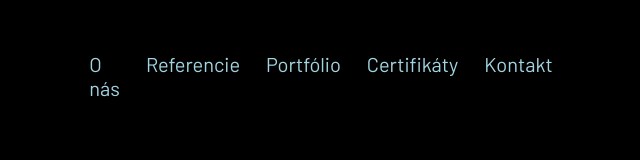
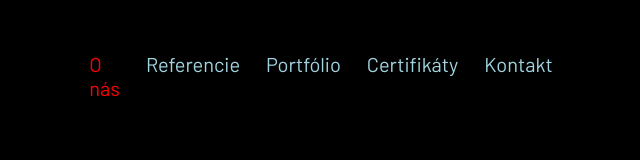
Before and after one commit to fil1pko/Nevia, a Vue app: page / in a window 1280 px wide. Shown: the top 160 px of the page, without its empty margins (319-959 px from the left). Built offline with nearby package versions, Linux system fonts and the light colour scheme.

Commit message:
active not work

```diff
--- a/src/assets/style/colors.scss
+++ b/src/assets/style/colors.scss
@@ -9,3 +9,4 @@ $lighter: #231f20;
 $inputBlack:  rgba(0, 0, 0, 0.8);
 $overlay: linear-gradient(180deg, #000 0%, rgba(0, 0, 0, 0.9) 100%);
 $overlayHover: linear-gradient(180deg, #000 2.89%, rgba(29, 22, 22, 0.00) 47.17%);
+$referencesGradient: linear-gradient(0deg, #000 10%, #77CACA 430%);
--- a/src/assets/style/header.scss
+++ b/src/assets/style/header.scss
@@ -5,3 +5,6 @@ header{
     justify-content: center;
     z-index: 1000;
 }
+.active{
+    color: red;
+}
--- a/src/components/navbar.vue
+++ b/src/components/navbar.vue
@@ -3,6 +3,58 @@
     export default{
         components:{
             dropdown
+        },
+        data(){
+            return{
+                activeSection: 'about',
+                // isClassAdded: false,
+                offset: 600
+            };
+        },
+        methods: {
+            scrollToSection(sectionId) {
+                const element = document.getElementById(sectionId);
+                if(element) {
+                    element.scrollIntoView( {behavior: 'smooth'});
+                }
+            },
+            handleScroll() {
+                const sections = [ 'about', 'references', 'portfolio', 'certificates', 'contact' ];
+                const offset = this.offset;
+
+                for (const sectionId of sections) {
+                    const target = document.getElementById(sectionId);
+                    if (target) {
+                    const rect = target.getBoundingClientRect();
+                    if (rect.top <= offset && rect.bottom >= offset) {
+                        this.activeSection = sectionId;
+                        break;
+                        }
+                    }
+                }
+            }
+        },
+        watch: {
+            '$vuetify.breakpoint.width'(newWidth) {
+                if (newWidth < 660) {
+                    this.offset = 300;
+                } else {
+                    this.offset = 600;
+                }
+            },
+            '$data.offset'(newOffset) {
+                if (window.innerWidth < 660) {
+                    this.offset = 90;
+                } else {
+                    this.offset = newOffset;
+                }
+            }
+        },
+        mounted() {
+            window.addEventListener('scroll', this.handleScroll);
+        },
+        beforeDestroy() {
+            window.removeEventListener('scroll', this.handleScroll);
         },
     };
 </script>
@@ -15,11 +67,11 @@
 
         <!-- site navigation -->
         <ul>
-            <li><a href="#about">O nás</a></li>
-            <li><a href="#references">Referencie</a></li>
-            <li><a href="#portfolio">Portfólio</a></li>
-            <li><a href="#certificates">Certifikáty</a></li>
-            <li><a href="#contact">Kontakt</a></li>
+            <li><a @click="scrollToSection('about')" :class="{ 'navLink active': activeSection === 'about' }" href="#about">O nás</a></li>
+            <li><a @click="scrollToSection('references')" :class="{ 'navLink active': activeSection === 'references'}" href="#references">Referencie</a></li>
+            <li><a @click="scrollToSection('portfolio')" :class="{ 'navLink active': activeSection === 'portfolio'}" href="#portfolio">Portfólio</a></li>
+            <li><a @click="scrollToSection('certificates')" :class="{ 'navLink active': activeSection === 'certificates'}" href="#certificates">Certifikáty</a></li>
+            <li><a @click="scrollToSection('contact')" :class="{ 'navLink active': activeSection === 'contact'}" href="#contact">Kontakt</a></li>
         </ul>
 
         <!-- switching language dropdown -->
--- a/src/components/sections/references.vue
+++ b/src/components/sections/references.vue
@@ -19,5 +19,7 @@
 
     #references{
         max-width: 100vw;
+        min-height: 100vh;
+        background: $referencesGradient;
     }
 </style>
--- a/src/components/swiperr.vue
+++ b/src/components/swiperr.vue
@@ -25,7 +25,7 @@
 </script>
 
 <template>
-  <swiper-container
+  <swiper-container class="my-swiper"
     :slides-per-view="1.5"
     :pagination="false"
     :centered-slides="true"
@@ -135,44 +135,61 @@
   @import '../assets/style/colors.scss';
 
   // min-height: 100vh;
-  .swiper-container{
-    .swiper-slide{
-    display: flex;
-    justify-content: center;
-    align-items: center;
-    // .swiper-wraper{
-    //   p{
-    //     @include text-regular;
-    //   }
-    // }
-  }
+  .my-swiper{
+    position: relative;
+    top: 90px;
+    height: 80vh;
   }
 
   .swiper-slide-next,
   .swiper-slide-prev{
-    background-color: red;
       h1{
         @include topics;
+        position: relative;
+        top: 25px;
       }
       p{
         @include text-light;
+        opacity: 0;
+      }
+      .swiper-wraper{
+        opacity: 0;
       }
   }
+  .swiper-slide-prev{
+    display: flex;
+    flex-direction: column;
+    align-items: end;
+  }
+
+
   .swiper-slide-active{
-    background-color: green;
+    display: flex;
+    flex-direction: column;
+    align-items: center;
     h1{
       color: $lightBlueHome;
       font-family: $brandonBlack;
       font-size: 120px;
     }
+    .swiper-wraper{
+      position: relative;
+      top: 80px;
+      display: flex;
+      width: 1000px;
+      gap: 100px;
+      // height: 100%;
+      align-items: center;
       p{
         @include text-light;
         font-size: 21px;
       }
     }
-  // h1{
-  //   @include topics;
-  // }
+  }
+  .swiper-container{
+    position: relative;
+    top: 50px;
+  }
   .ico{
     max-width: 40px;
   }
```
Lines whose indentation alone changed are shown as unchanged.
